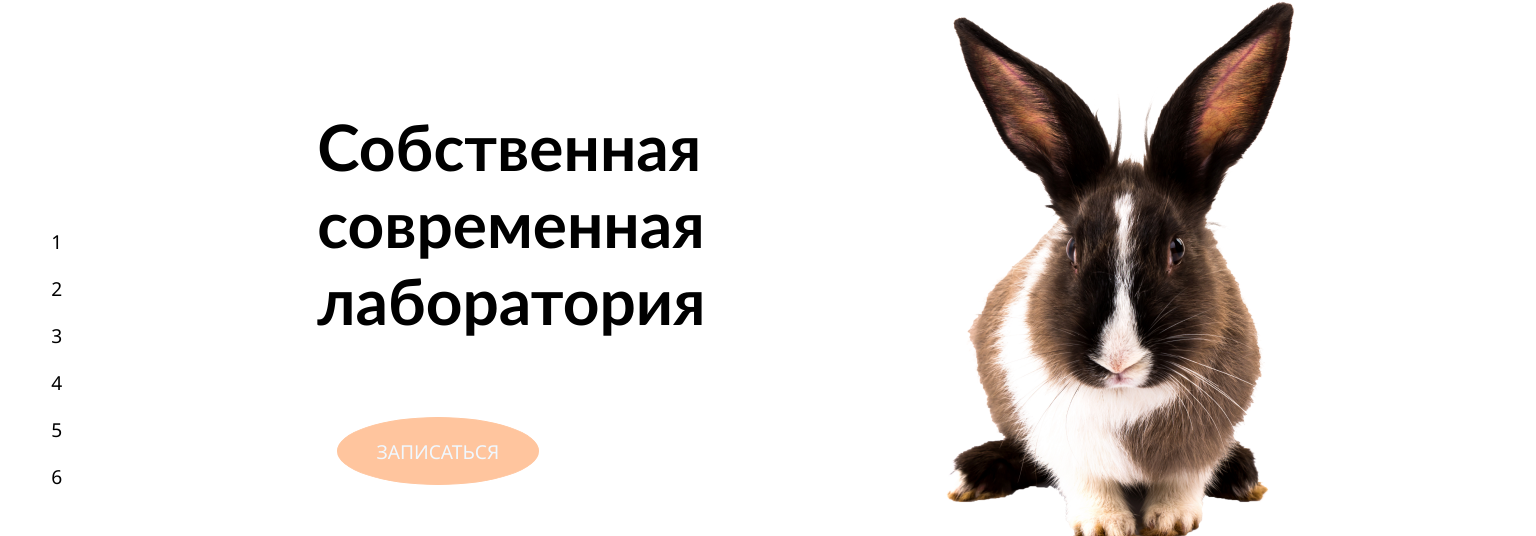
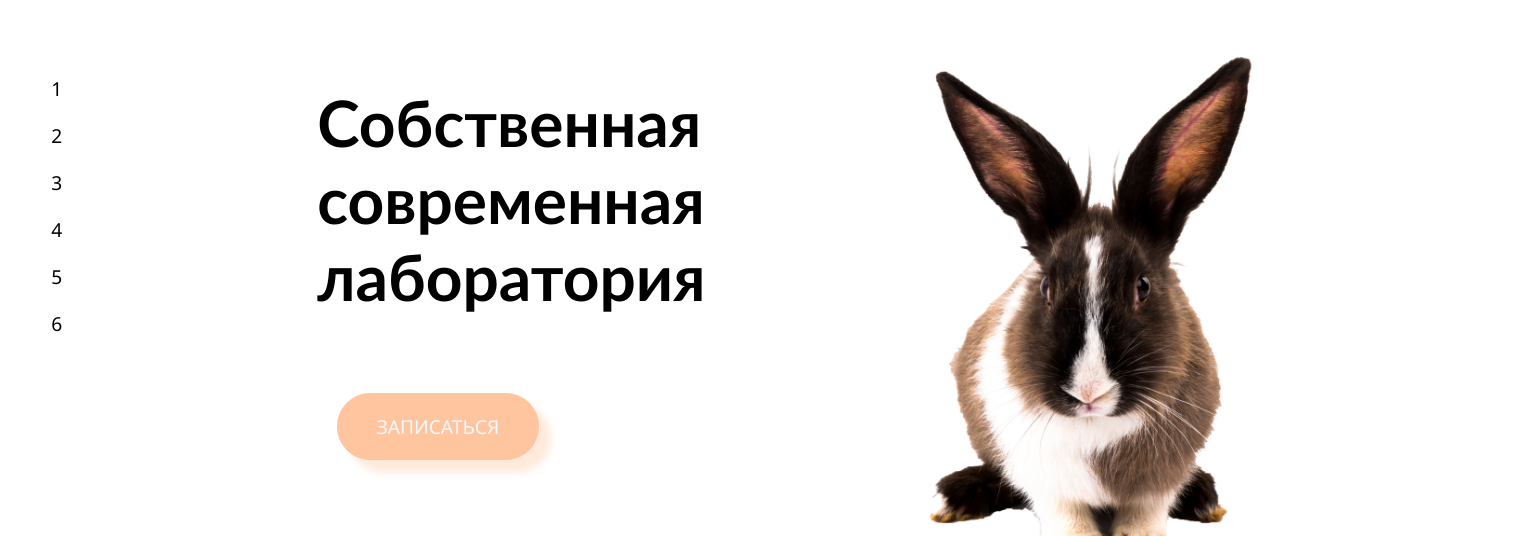
Before and after one commit to TYom4ikk/Own-Modern-Laboratory, a plain HTML site: page Собственная Современная Лаборатория/index.html in a window 1280 px wide. Shown: the part 126-662 px from the top of the page, 1536 px wide, since content can reach past the window. Drawn offline with Linux system fonts and the light colour scheme.

Commit message:
Creating Final layout and logic by scripts

```diff
--- /dev/null
+++ b/Собственная Современная Лаборатория/assets/scripts/index.js
@@ -0,0 +1,4 @@
+const button = document.getElementById('sign-up');
+button.addEventListener('click', ()=>{
+    alert('МЕСТ НЕТ, УПИЗДОХЫВАЙ!');
+});
--- a/Собственная Современная Лаборатория/assets/styles/style.css
+++ b/Собственная Современная Лаборатория/assets/styles/style.css
@@ -49,7 +49,10 @@ main{
     display: flex;
     flex-direction: row;
     align-items: center;
-    margin-top: -10%;
+    margin-top: -5%;
+    overflow: hidden;
+    /* height: 900px; */
+    margin-bottom: -100px;
 }
 
 nav{
@@ -66,7 +69,6 @@ nav p{
 
 .left-block{
     margin-left: 20%;
-    margin-bottom: 20%;
 }
 
 .title{
@@ -75,25 +77,33 @@ nav p{
     font-weight: bold;
 }
 
-.sign-up{
+#sign-up{
     margin-top: 20%;
     margin-left: 5%;
     border: 1px solid  #FFC59E;
     background-color: #FFC59E;
-    border-radius: 50%;
+    border-radius: 33px;
+    box-shadow:#ffe9da 12px 12px 8px;
     padding: 5% 10%;
     color: aliceblue;
     font-size: 120%;
+    transition: 1s;
 }
 
-.right-block{
-    margin-bottom: 30%;
+#sign-up:hover{
+    transform: scale(1.3);
+    transition: 1s;
+}
+
+.right-block img{
+    width: 770px;
+    height: 676.93px;
 }
 
 footer{
     display: flex;
     flex-direction: row;
-    margin-top: -20%;
+    margin-top: 2%;
 }
 
 .left-footer{
--- a/Собственная Современная Лаборатория/index.html
+++ b/Собственная Современная Лаборатория/index.html
@@ -44,7 +44,7 @@
                 лаборатория
             </p>
 
-            <button class="sign-up">
+            <button id="sign-up">
                 ЗАПИСАТЬСЯ
             </button>
         </div>
@@ -65,5 +65,6 @@
             <p class="Phone-Number">+7 (8442) 96 22 92</p>
         </div>
     </footer>
+    <script src="assets/scripts/index.js"></script>
 </body>
 </html>
```
